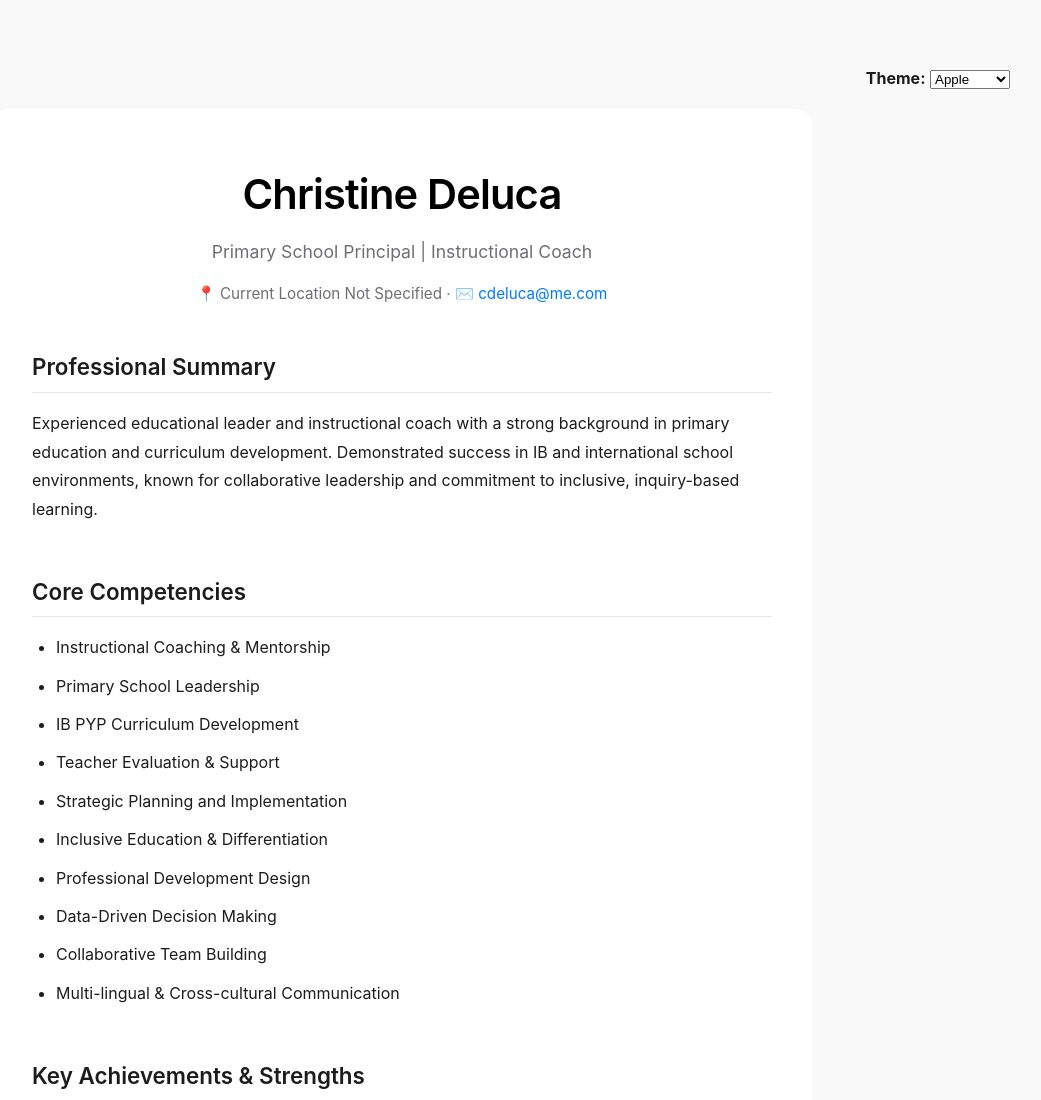
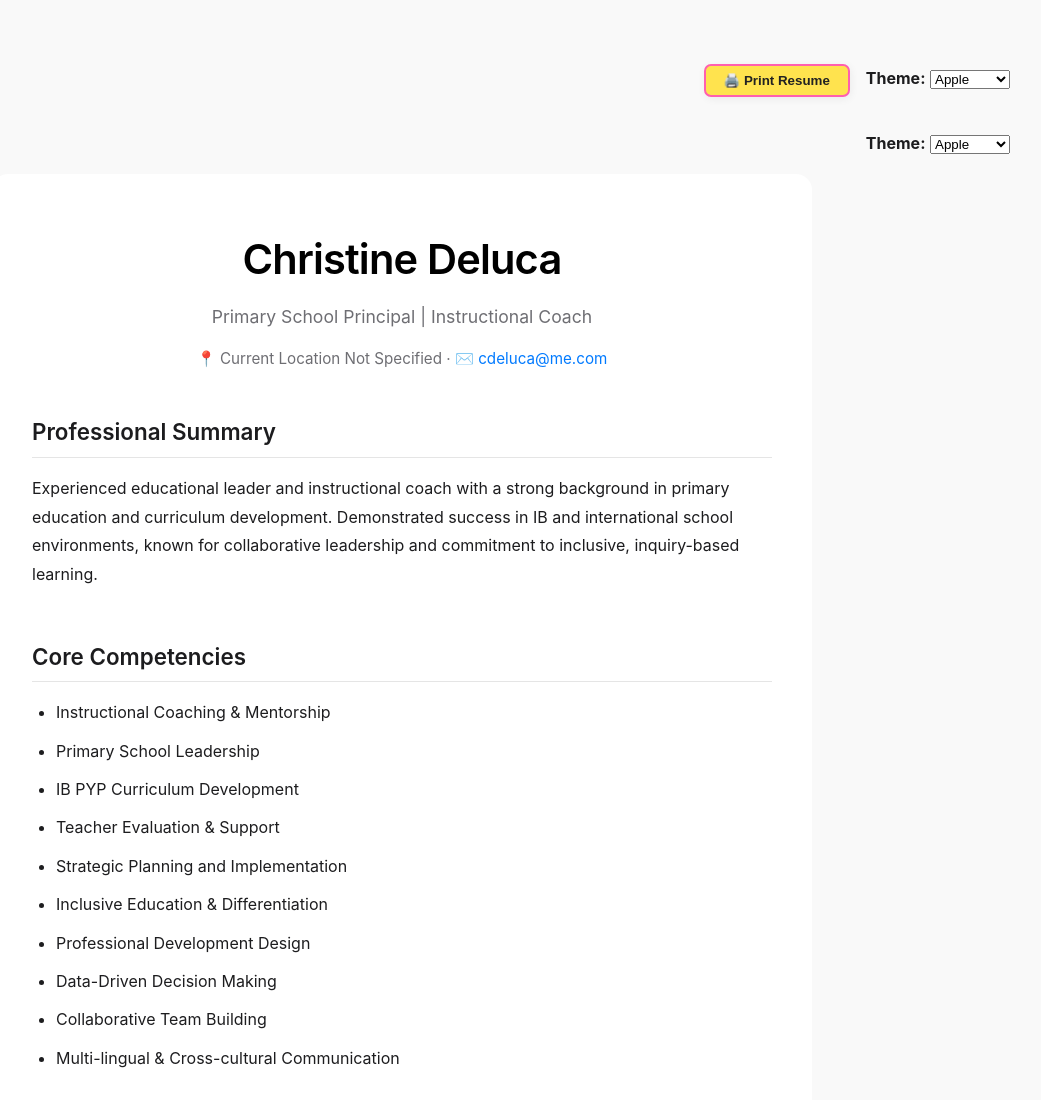
Before and after one commit to domain7tech/virtualresumes, a plain HTML site: page 2025/delucachristine1/delucachristine1_cover.html in a window 1280 px wide. Shown: the top 1100 px of the page, without its empty margins (238-1279 px from the left). Drawn offline with Linux system fonts and the light colour scheme; a web font is replaced by a local one.

Commit message:
Update delucachristine1_cover.html

```diff
--- a/2025/delucachristine1/delucachristine1_cover.html
+++ b/2025/delucachristine1/delucachristine1_cover.html
@@ -9,6 +9,24 @@
 </head>
 <body>
   <!-- Theme Switcher Control -->
+
+  <div style="display: flex; justify-content: flex-end; gap: 1rem; margin: 2rem 0 1rem 0;">
+  <button id="print-resume"
+          style="font-weight: bold; background: #ffe34e; color: #222; border-radius: 7px; padding: 7px 18px; border: 2px solid #ff5faf; box-shadow: 1px 2px 8px rgba(0,0,0,0.06); cursor: pointer;">
+    🖨️ Print Resume
+  </button>
+  <div id="theme-switcher" style="text-align:right;">
+    <label for="theme-select" style="font-weight:bold;">Theme:</label>
+    <select id="theme-select">
+      <option value="apple_style.css">Apple</option>
+      <option value="warhol_style.css">Warhol</option>
+      <option value="dark_style.css">Dark</option>
+      <option value="exec_style.css">Executive</option>
+      <option value="lite_style.css">Lite</option>
+    </select>
+  </div>
+</div>
+
   <div id="theme-switcher" style="margin: 2rem 0 1rem 0; text-align:right;">
     <label for="theme-select" style="font-weight:bold;">Theme:</label>
     <select id="theme-select">
@@ -120,5 +138,21 @@
       });
     });
   </script>
+
+  <script>
+  document.addEventListener("DOMContentLoaded", function() {
+    // ...theme-switch and cover letter toggle code...
+
+    // PRINT BUTTON LOGIC
+    const printBtn = document.getElementById('print-resume');
+    if (printBtn) {
+      printBtn.addEventListener('click', function() {
+        window.print();
+      });
+    }
+  });
+</script>
+
+
 </body>
 </html>
```
